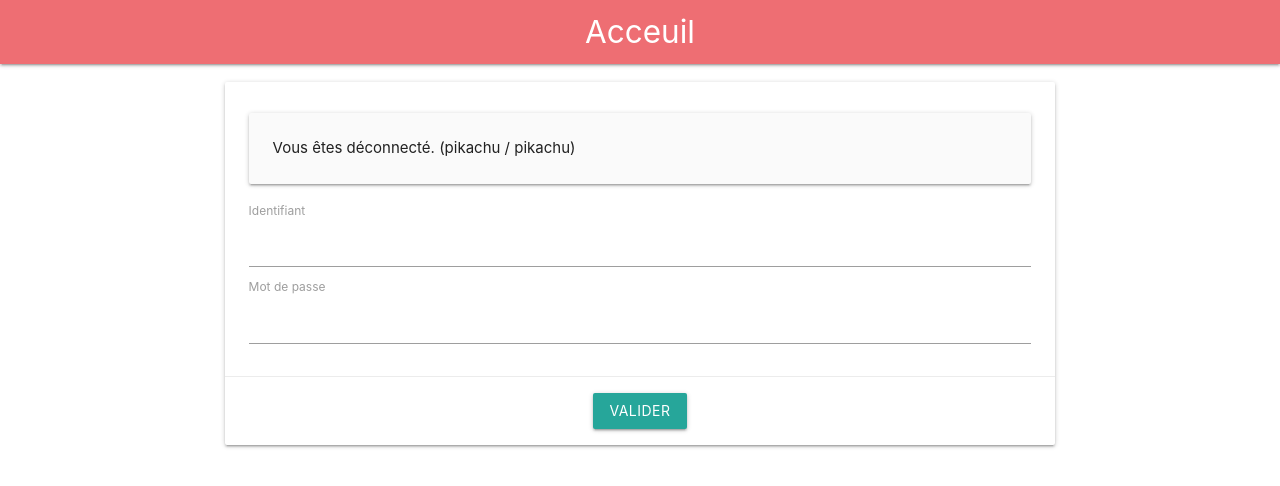
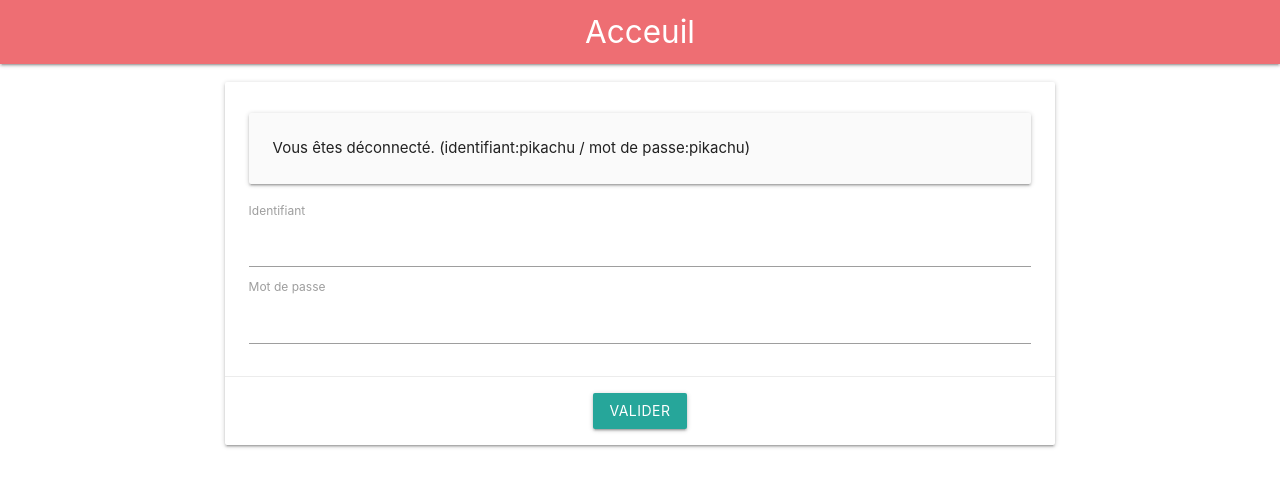
Before and after one commit to J-Yhassan/react-pokemons-app, a React (Create React App) app: page /login in a window 1280 px wide. Shown: the top 486 px of the page. Built offline with nearby package versions, Linux system fonts and the light colour scheme.

Commit message:
changemnet breff

```diff
--- a/src/pages/login.tsx
+++ b/src/pages/login.tsx
@@ -22,7 +22,7 @@ const Login: FunctionComponent = () => {
     password: { value: '' },
   });
 
-  const [message, setMessage] = useState<string>('Vous êtes déconnecté. (pikachu / pikachu)');
+  const [message, setMessage] = useState<string>('Vous êtes déconnecté. (identifiant:pikachu / mot de passe:pikachu)');
 
   const handleInputChange = (e: React.ChangeEvent<HTMLInputElement>): void => {
     const fieldName: string = e.target.name;
```
